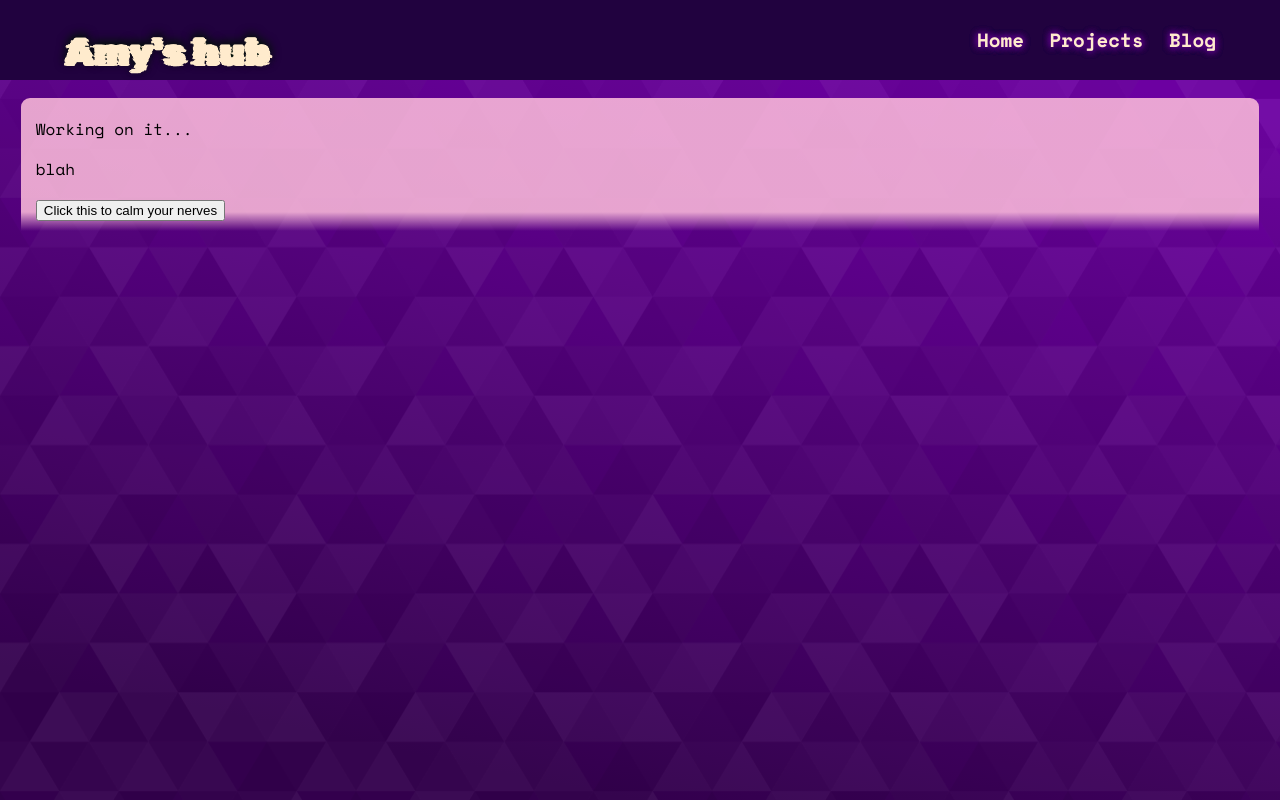
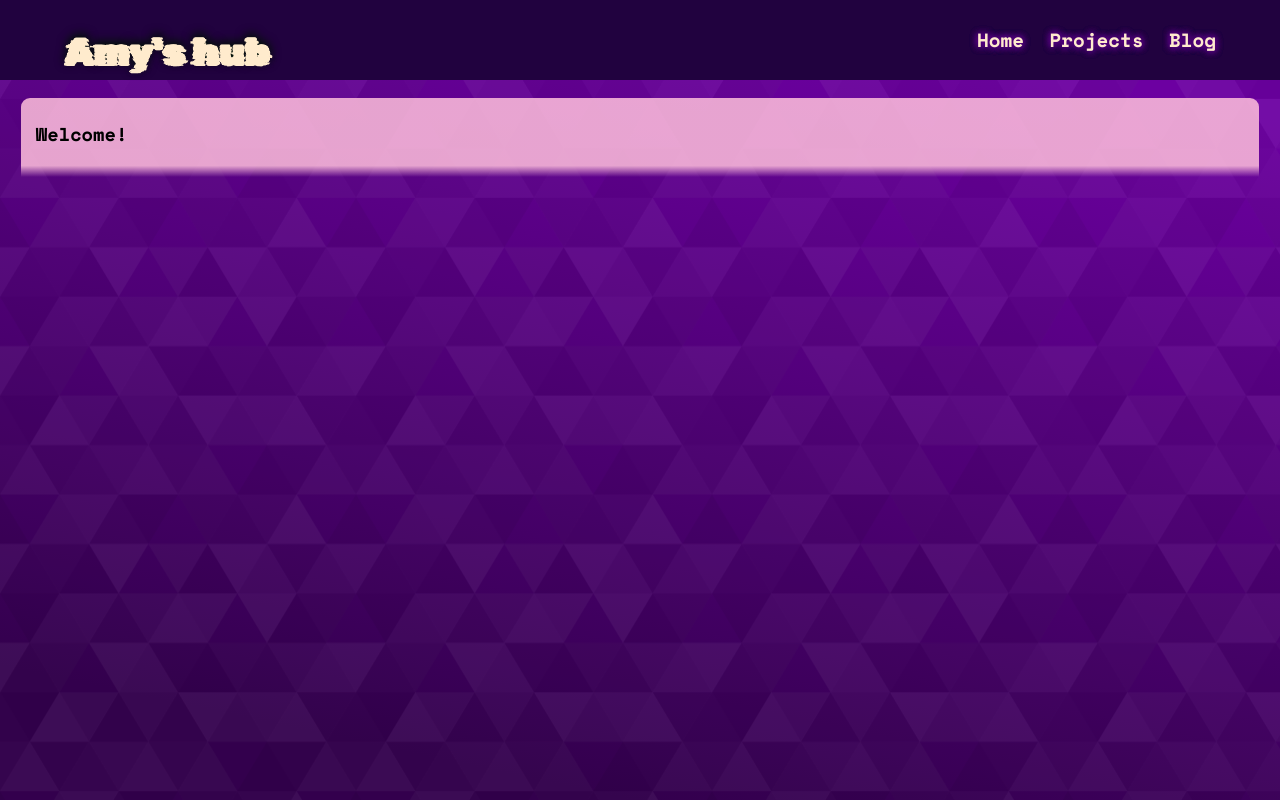
Before and after one commit to FruityBacon/FruityBacon.github.io, a plain HTML site: page index.html in a window 1280 px wide. Drawn offline with Linux system fonts and the light colour scheme.

Commit message:
first update in a hot minute

```diff
--- a/index.html
+++ b/index.html
@@ -13,9 +13,8 @@
             <h1>Amy's hub</h1>
         </header>
         <div id="face">
-            <p>Working on it...</p>
-            <p>blah</p>
-            <button>Click this to calm your nerves</button>
+            <h3>Welcome!</h3>
+
         </div>
     </body>
 </html>
--- a/progd.css
+++ b/progd.css
@@ -104,10 +104,15 @@ header h1 {
     font-weight: normal;
     font-style: normal;
 }
-.blog-article {
-     width: 750px;
-     background-color: rgba(255, 235, 205, 0.288);
+
+#face h3{
+    font-family: SpaceMono-Bold;
 }
+
+#face h2{
+    line-height: 10px;
+}
+
 .sidenav {
     width: 25vw;
     position: fixed;
```
Also changed, not shown: index-blog.html (+1 -2 lines), 1 other file.
